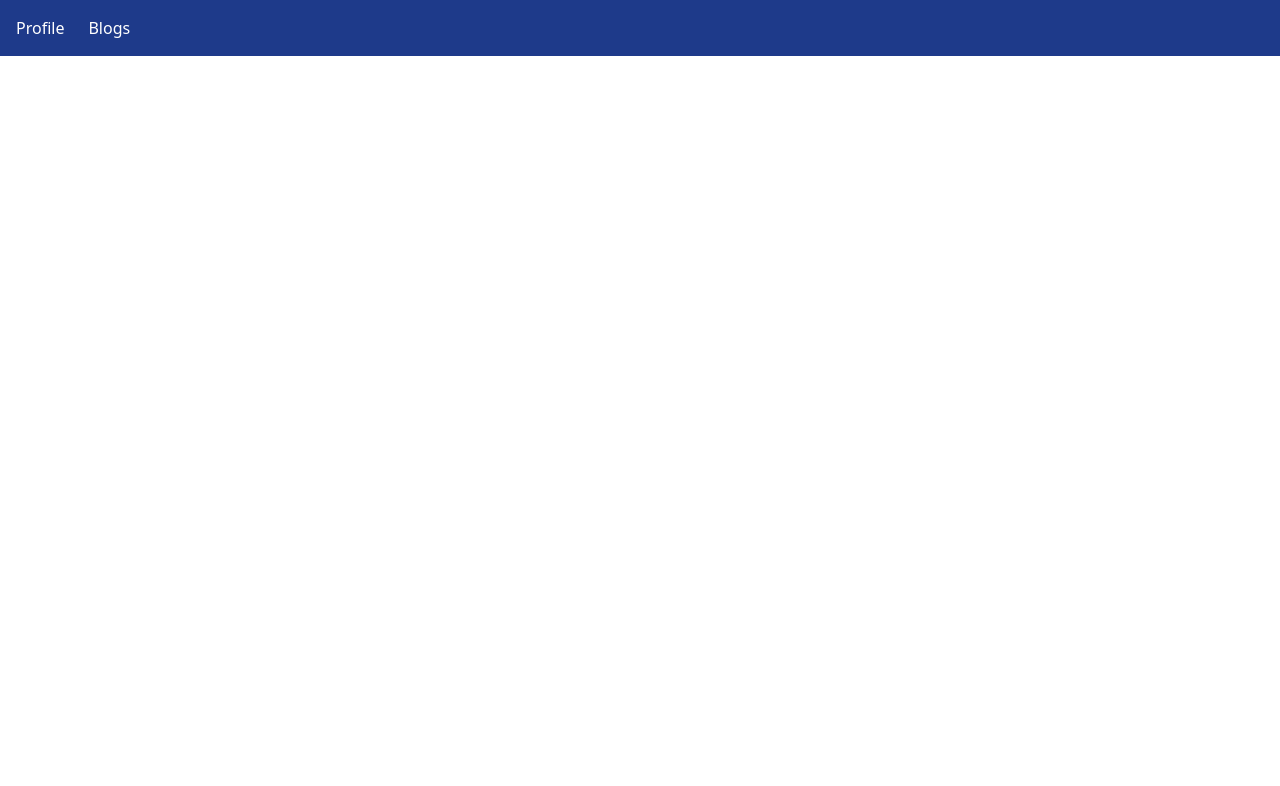
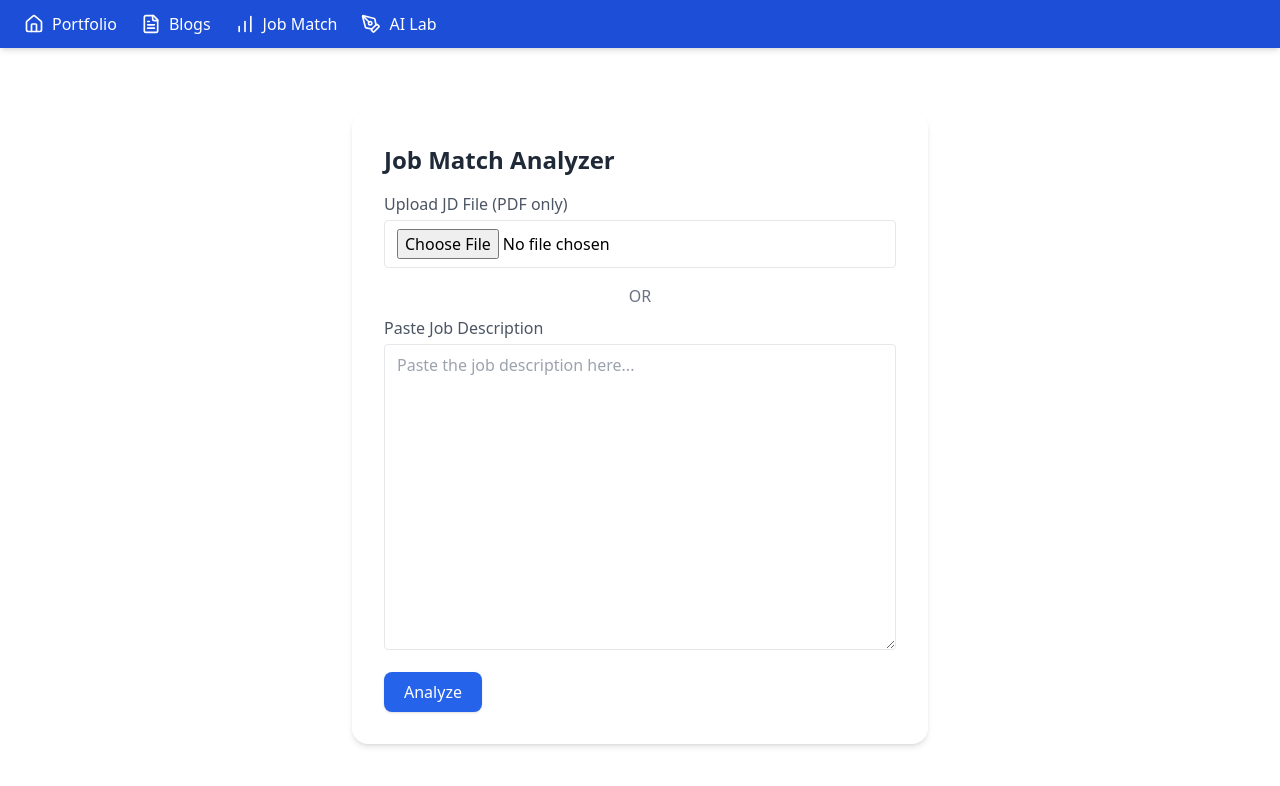
Before and after one commit to RahulFreeCoder/my-ai-assistant, a React (Create React App) app: page /job-match in a window 1280 px wide. Before the commit this address had no page. Shown: the top 786 px of the page. Built offline with nearby package versions, Linux system fonts and the light colour scheme.

Commit message:
Add Job Match Analyzer

```diff
--- a/package.json
+++ b/package.json
@@ -8,6 +8,7 @@
     "@testing-library/react": "^16.3.0",
     "@testing-library/user-event": "^13.5.0",
     "gray-matter": "^4.0.3",
+    "lucide-react": "^0.544.0",
     "markdown-to-jsx": "^7.7.13",
     "react": "^19.1.1",
     "react-dom": "^19.1.1",
--- a/src/App.js
+++ b/src/App.js
@@ -2,16 +2,15 @@ import { BrowserRouter as Router, Routes, Route, Link } from "react-router-dom";
 import BlogList from "./blogs/BlogList";
 import BlogPost from "./blogs/BlogPost";
 import ProfileCard from "./ProfileCard";
+import JobMatch from "./analyzer/JobMatch";
+import Navbar from "./NavBar";
 
 function App() {
   return (
    <Router>
       <div className="min-h-screen flex flex-col">
         {/* Navbar */}
-        <nav className="bg-blue-900 text-white p-4 flex gap-6">
-          <Link to="/" className="hover:underline">Profile</Link>
-          <Link to="/blogs" className="hover:underline">Blogs</Link>
-        </nav>
+      <Navbar />
 
         {/* Page Content */}
         <main className="flex-1">
@@ -19,6 +18,7 @@ function App() {
             <Route path="/" element={<ProfileCard />} />
             <Route path="/blogs" element={<BlogList />} />
             <Route path="/blogs/:slug" element={<BlogPost />} />
+            <Route path="/job-match" element={<JobMatch />} />
           </Routes>
         </main>
       </div>
--- /dev/null
+++ b/src/NavBar.jsx
@@ -0,0 +1,23 @@
+import { Home, FileText, Briefcase, BarChart, PenTool } from "lucide-react";
+import { Link } from "react-router-dom";
+
+function Navbar() {
+  return (
+    <nav className="flex space-x-6 bg-blue-700 text-white px-6 py-3 shadow-md">
+      <Link to="/" className="flex items-center gap-2 hover:text-blue-400 transition">
+        <Home size={20} /> Portfolio
+      </Link>
+      <Link to="/blogs" className="flex items-center gap-2 hover:text-blue-400 transition">
+        <FileText size={20} /> Blogs
+      </Link>
+      <Link to="/job-match" className="flex items-center gap-2 hover:text-blue-400 transition">
+        <BarChart size={20} /> Job Match
+      </Link>
+      <Link to="/ai-lab" className="flex items-center gap-2 hover:text-blue-400 transition">
+        <PenTool size={20} /> AI Lab
+      </Link>
+    </nav>
+  );
+}
+
+export default Navbar;
--- /dev/null
+++ b/src/analyzer/JobMatch.jsx
@@ -0,0 +1,177 @@
+import React, { useState } from "react";
+
+function JobMatch() {
+  const [file, setFile] = useState(null);
+  const [jdText, setJdText] = useState("");
+  const [result, setResult] = useState(null);
+  const [loading, setLoading] = useState(false);
+  const [controller, setController] = useState(null); // Add state for AbortController
+
+
+  const handleAnalyze = async () => {
+    setLoading(true);
+    let formData = new FormData();
+
+    if (file) {
+      formData.append("file", file);
+    } else if (jdText.trim().length > 0) {
+      const blob = new Blob([jdText], { type: "text/plain" });
+      formData.append("file", blob, "jd.txt");
+    } else {
+      alert("Please upload a file or enter JD text.");
+      setLoading(false);
+      return;
+    }
+
+    try {
+      const res = await fetch("http://127.00.1:8000/api/match", {
+        method: "POST",
+        body: formData,
+        signal: AbortController.signal, // Pass the signal to fetch
+      });
+      const data = await res.json();
+      setResult(data);
+    } catch (err) {
+      console.error("Error:", err);
+      alert("Something went wrong. Please try again.");
+    } finally {
+      setLoading(false);
+      setController(null); // Clear the controller state
+    }
+  };
+
+  const handleCancel = () => {
+  if (controller) {
+    controller.abort();
+  }
+};
+
+return (
+    <div
+        className="max-w-xl mx-auto p-10 bg-white rounded-2xl shadow-md"
+        style={{ padding: "2rem", marginTop: "4rem" }}
+    >
+        <h2 className="text-2xl font-bold mb-4 text-gray-800">
+            Job Match Analyzer
+        </h2>
+
+        {/* File Upload */}
+        <div className="mb-4">
+            <label className="block text-gray-600 font-medium mb-1">
+                Upload JD File (PDF only)
+            </label>
+            <input
+                type="file"
+                accept=".pdf"
+                onChange={(e) => {
+                    const selectedFile = e.target.files[0];
+                    if (selectedFile && selectedFile.type !== "application/pdf") {
+                        alert("Only PDF files are allowed.");
+                        e.target.value = "";
+                        setFile(null);
+                        return;
+                    }
+                    setFile(selectedFile);
+                }}
+                className="w-full border rounded px-3 py-2"
+            />
+        </div>
+
+        {/* OR Divider */}
+        <div className="text-center my-2 text-gray-500 font-medium">OR</div>
+
+        <div className="mb-4">
+            <label className="block text-gray-600 font-medium mb-1">
+                Paste Job Description
+            </label>
+            <textarea
+                rows="12"
+                value={jdText}
+                onChange={(e) => setJdText(e.target.value)}
+                placeholder="Paste the job description here..."
+                className="w-full border rounded px-3 py-2 min-h-[200px] resize-y"
+                style={{ minHeight: "200px" }}
+            />
+        </div>
+
+        {/* Analyze Button */}
+        <div className="flex space-x-4">
+            <button
+                onClick={handleAnalyze}
+                disabled={loading}
+                className="bg-blue-600 text-white px-5 py-2 rounded-lg shadow hover:bg-blue-700 transition disabled:opacity-50"
+            >
+                {loading ? "Analyzing..." : "Analyze"}
+            </button>
+
+            {loading && (
+                <button
+                onClick={handleCancel}
+                className="bg-red-600 text-white px-5 py-2 rounded-lg shadow hover:bg-red-700 transition"
+                >
+                Cancel
+                </button>
+            )}
+        </div>
+
+        {/* Result Modal */}
+        {result && (
+            <div className="fixed inset-0 flex items-center justify-center z-50 bg-black bg-opacity-40">
+                <div className="bg-white rounded-xl shadow-lg p-8 max-w-md w-full relative">
+                    <button
+                        className="absolute top-3 right-3 text-gray-400 hover:text-gray-700 text-2xl font-bold"
+                        onClick={() => setResult(null)}
+                        aria-label="Close"
+                    >
+                        &times;
+                    </button>
+                    <h3 className="text-xl font-bold mb-2 text-green-700">Analysis Result</h3>
+                   {/* --- Good Match Section --- */}
+                    {result.relevance > 30 && (
+                        <div className="mb-4 p-4 border border-green-400 rounded-lg bg-green-50">
+                           <p className="font-bold text-green-800">Excellent! This looks like a great match.</p>
+                        </div>
+                    )}
+                    {result.relevance <= 30 && result.relevance > 20 && (
+                        <div className="mb-4 p-4 border border-yellow-400 rounded-lg bg-yellow-50">
+                           <p className="font-bold text-yellow-800">Caution: Your profile has a lower skill match for this role.</p>
+                        </div>
+                    )}
+                    {result.relevance < 20 && (
+                        <div className="mb-4 p-4 border border-red-400 rounded-lg bg-red-50">
+                           <p className="font-bold text-yellow-800">Caution: Your profile is NO match for this role.</p>
+                        </div>
+                    )}
+
+                    <p className="text-lg font-semibold text-green-700">{result.message}</p>
+                    {result.relevance && (
+                        <p className="text-gray-700 mt-2">
+                            Relevance Score: <span className="font-bold">{result.relevance}%</span>
+                        </p>
+
+                    )}
+
+                    {result.missing_skills && result.missing_skills.length > 0 && (
+                        <div className="mt-4">
+                            <h4 className="text-md font-bold mb-2 text-red-700">Missing Skills:</h4>
+                            <ul className="list-disc list-inside text-gray-700">
+                                {result.missing_skills.map((skill, index) => (
+                                    <li key={index} className="mb-1">{skill}</li>
+                                ))}
+                            </ul>
+                            {/* --- Add the manual check note here --- */}
+
+                        </div>
+                    )}
+                    <p className="text-sm text-gray-500 italic mt-3">
+                                Note: This analysis is automated. Please review the missing skills manually against resume & JD.
+                    </p>
+                </div>
+            </div>
+        )}
+
+    </div>
+);
+}
+
+export default JobMatch;
```
